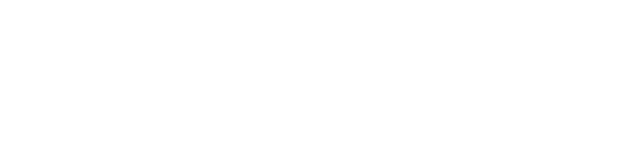
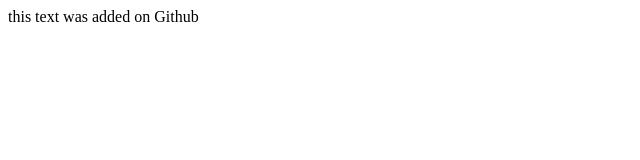
Before and after one commit to ndavis28/feb22, a plain HTML site: page index.html in a window 1280 px wide. Shown: the whole page, without its empty margins (0-640 px from the left). Drawn offline with Linux system fonts and the light colour scheme.

Commit message:
Update index.html

```diff
--- a/index.html
+++ b/index.html
@@ -4,5 +4,5 @@
     <meta name="viewport" content="width=device-width, initial-scale=1.0" />
     <title>Document</title>
   </head>
-  <body></body>
+  <body>this text was added on Github</body>
 </html>
```
